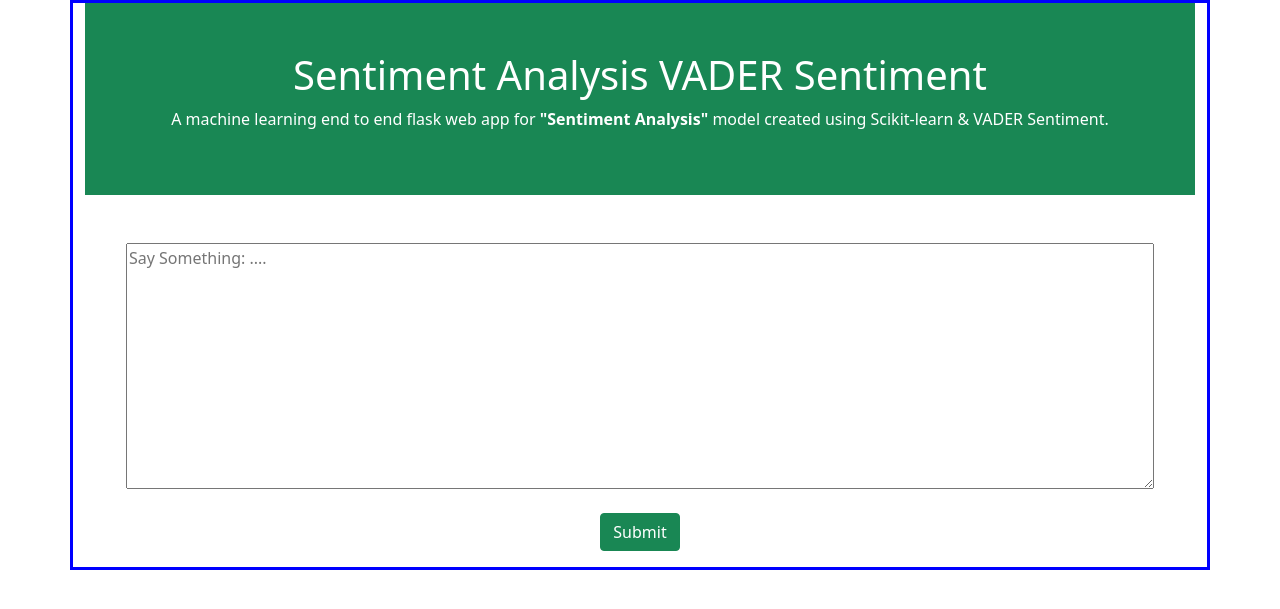
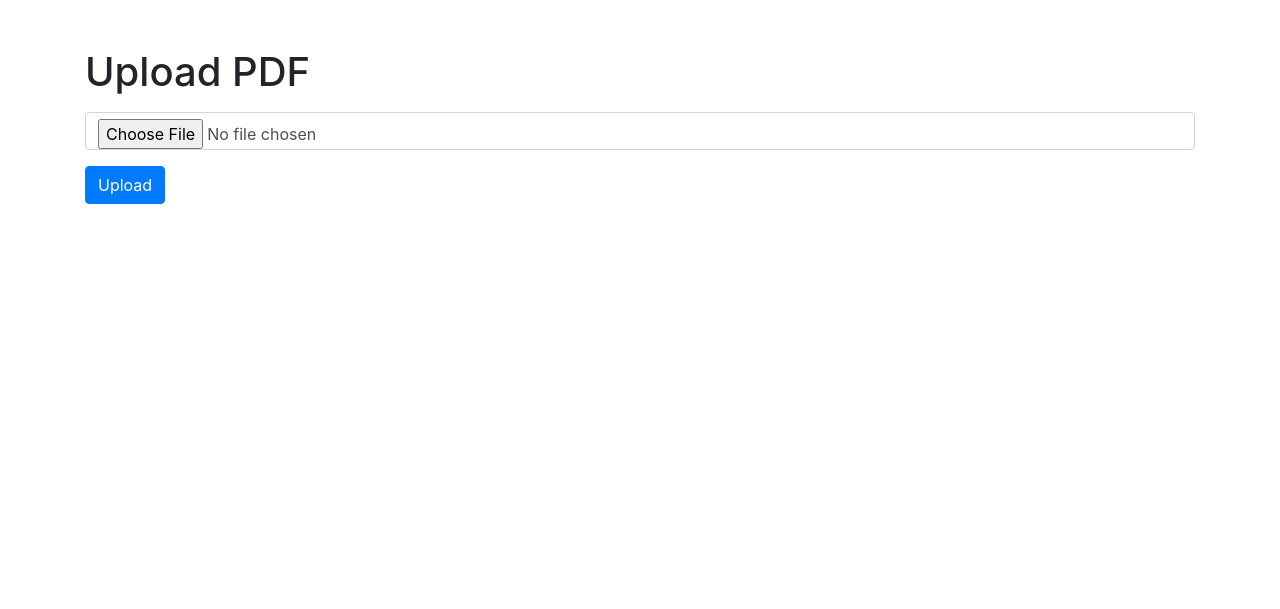
Before and after one commit to Doroooh/Sentiment_Analysis_API, a Flask app: template templates/form.html in a window 1280 px wide. Shown: the top 609 px of the page. Run offline with Flask 3, Linux system fonts and the light colour scheme; the template is opened without the code that fills it, so the values that code supplies are empty; some libraries are stand-ins or nearby versions.

Commit message:
Sentiment Analysis API

```diff
--- a/templates/form.html
+++ b/templates/form.html
@@ -1,78 +1,24 @@
-<html>
-    <head>
-	<style>
-table, th, td {
-  border: 1px solid black;
-}
-.c11{
-  border: 3px solid blue;
-}
-
-</style>
-        <title>{{ title }} Sentiment Analysis</title>
-        <!--link rel="stylesheet" type="text/css" href="{{ url_for('static', filename='style.css') }}"-->
-		<link href="https://cdn.jsdelivr.net/npm/bootstrap@5.1.3/dist/css/bootstrap.min.css" rel="stylesheet">
-		<script src="https://cdn.jsdelivr.net/npm/bootstrap@5.1.3/dist/js/bootstrap.bundle.min.js"></script>
-    </head>
-    <body><div class="container c11" >
-	<div class="container-fluid p-5 bg-success text-white text-center">
-		<h1>Sentiment Analysis VADER Sentiment</h1>
-		<p>A machine learning end to end flask web app for <b>"Sentiment Analysis" </b>model created using Scikit-learn &amp; VADER Sentiment.</p>
-	</div>
-        <!--h1 align="center">A machine learning end to end flask web app for <b>"Sentiment Analysis" </b>model created using Scikit-learn &amp; VADER Sentiment.</h1-->
-		</br></br><div align="center">
-			<form method="POST">
-				<textarea name="text1" placeholder="Say Something: ...." rows="10" cols="109"></textarea><br><br>
-
-				<input class="btn btn-success" type="submit">
-			</form>
-		</div>
-        {% if final %}
-
-<!--result start -->
-      </br></br>  <div align="center">
-           </br>  </br>
-		   <h2 class="bg-success text-white">The Sentiment of</h2>
-		   '{{ text1 }}'
-		   <h2>is {{ final *100}}% positive !</h2>
-			<h2>Score table</h2>
-
-
-<div class="container table-responsive-sm">
-<table class="table table-bordered">
-  <tr>
-    <th>SENTIMENT METRIC</th>
-    <th>SCORE</th>
-  </tr>
-  <tr>
-    <td>Positive</td>
-    <td>{{text2}}</td>
-
-  </tr>
-  <tr>
-    <td>Neutral</td>
-    <td>{{text3}}</td>
-
-  </tr>
-  <tr>
-    <td>Negative</td>
-    <td>{{text5}}</td>
-
-  </tr>
-  <tr>
-    <td>Compound</td>
-    <td>{{text4}}</td>
-
-  </tr>
-</table>
-</div>
-
-            {% else %}
-            <p></p>
-            {% endif %}
-        </div></br></br>
-<!--result end -->
-
-
-  </div>  </body>
+<!DOCTYPE html>
+<html lang="en">
+<head>
+    <meta charset="UTF-8">
+    <meta name="viewport" content="width=device-width, initial-scale=1.0">
+    <title>PDF Sentiment Analyzer</title>
+    <link rel="stylesheet" href="https://stackpath.bootstrapcdn.com/bootstrap/4.5.2/css/bootstrap.min.css">
+    <link rel="stylesheet" href="{{ url_for('static', filename='styles.css') }}">
+</head>
+<body>
+    <div class="container">
+        <h1 class="mt-5">Upload PDF</h1>
+        <form id="uploadForm" enctype="multipart/form-data" method="post" action="/upload" class="mt-3">
+            <div class="form-group">
+                <input type="file" id="file" name="file" accept=".pdf" required class="form-control">
+            </div>
+            <button type="submit" class="btn btn-primary">Upload</button>
+        </form>
+        <div id="result" class="mt-5"></div>
+    </div>
+    <script src="https://code.jquery.com/jquery-3.5.1.min.js"></script>
+    <script src="{{ url_for('static', filename='scripts.js') }}"></script>
+</body>
 </html>
```
